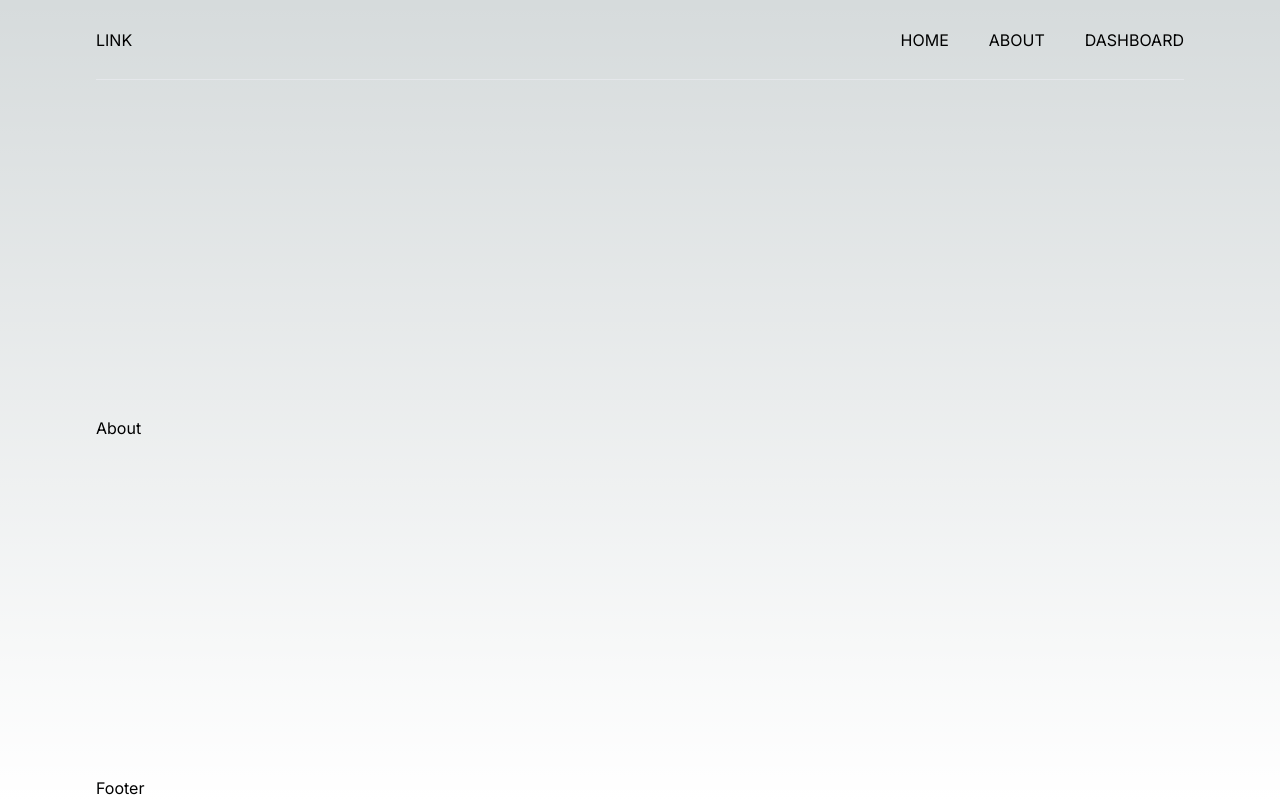
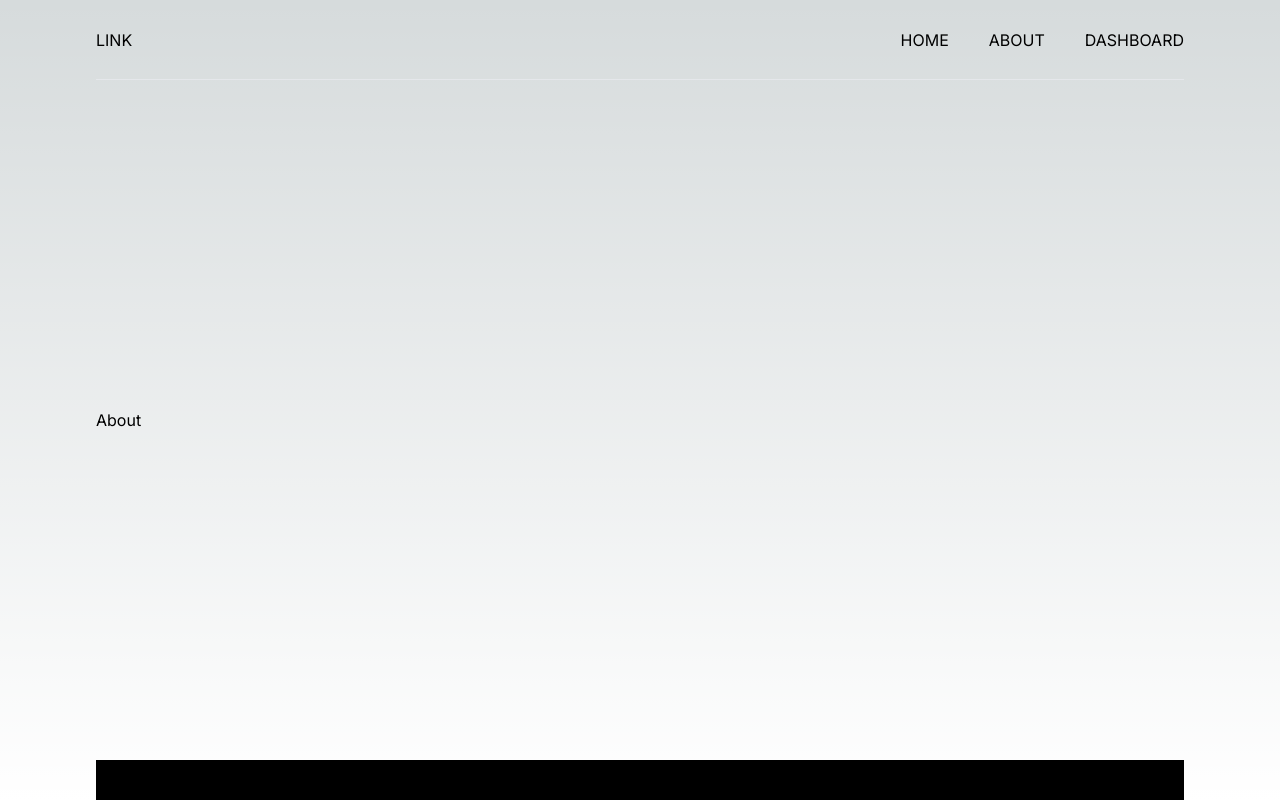
Before and after one commit to moh1t-do/keeps, a Next.js app: page /about in a window 1280 px wide. Built offline with nearby package versions, Linux system fonts and the light colour scheme.

Commit message:
:lipstick: Update footer

```diff
--- a/src/components/Footer.tsx
+++ b/src/components/Footer.tsx
@@ -1,5 +1,5 @@
 function Footer(): React.ReactNode {
-    return (<div>Footer</div>);
+  return <div className="w-full h-10 bg-black text-center">@2023</div>;
 }
 
 export default Footer;
```
